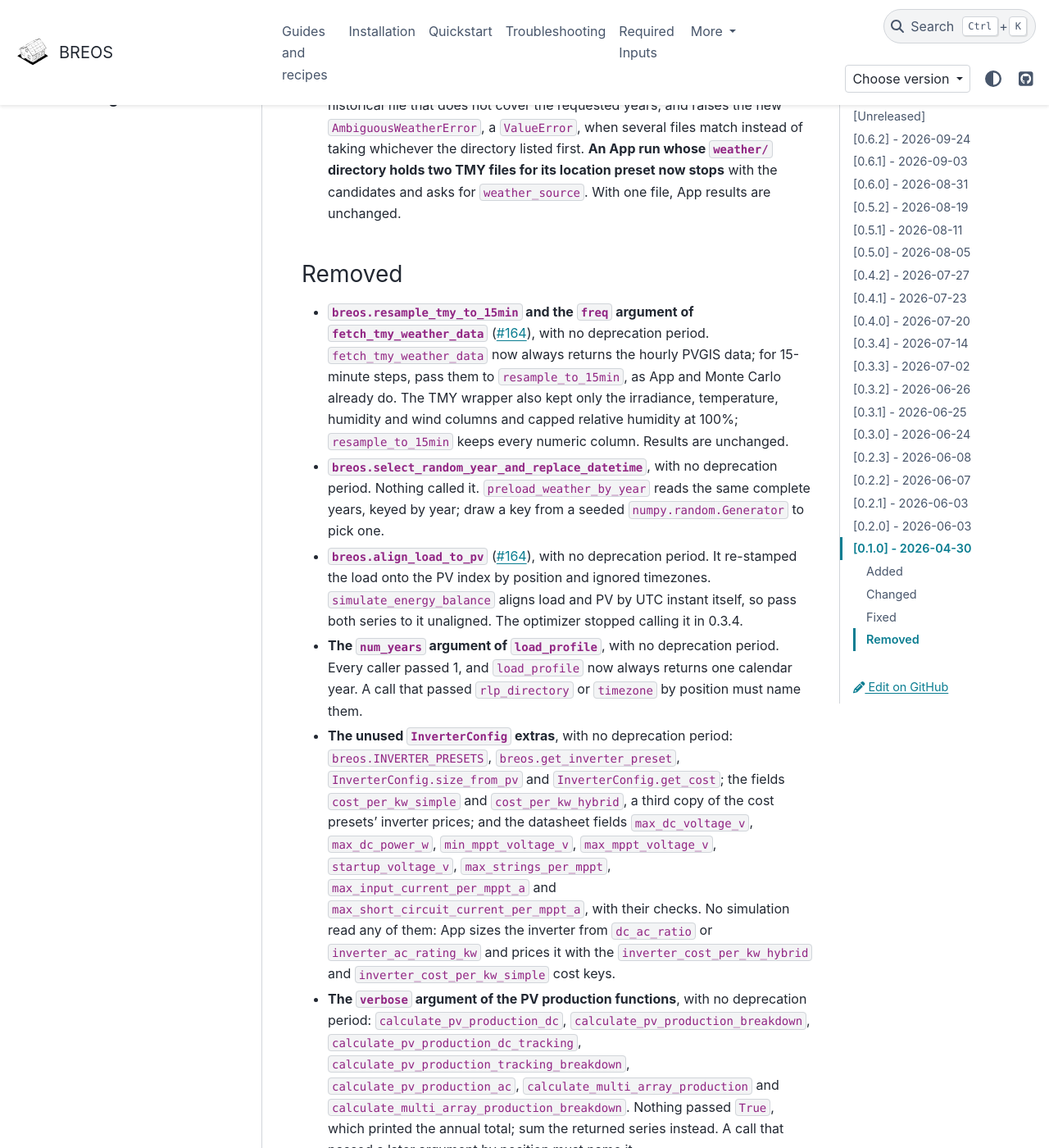
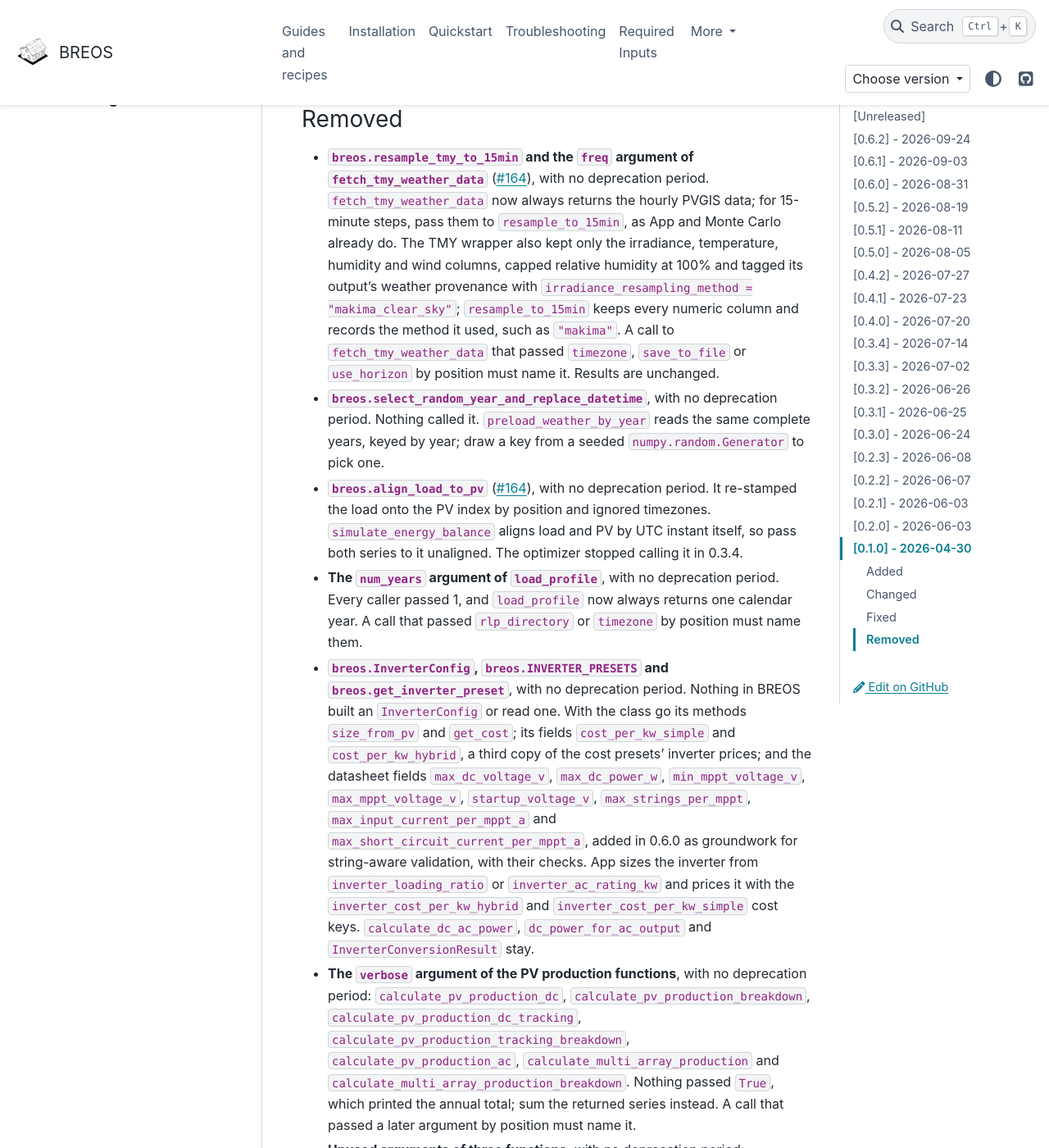
Before and after one commit to Str4vinci/breos, a Sphinx documentation site: the page built from docs/changelog.md, in a window 1280 px wide and 1400 px high, scrolled down 35838 px. Shown: the whole window at 82% size. Built offline with Sphinx 7.4.7 and the PyData theme 0.15.4, drawn with Linux system fonts in a browser that asks for light colours; comment, search, counter and statistics services are not loaded; some of the changed text lies outside the part shown.

Commit message:
refactor: remove InverterConfig and address review of the dead-API cleanup
Delete InverterConfig with its validators, top-level export and tests;
breos.inverter keeps the conversion helpers, now listed on the PV API
page. Drop the freq="h" that validation/fetch_references.py still
passed to fetch_tmy_weather_data. Run the tracking forwarding test
through calculate_pv_production_dc_tracking so it covers the wrapper.
In the CHANGELOG, note the positional shifts in resample_to_15min and
fetch_tmy_weather_data and the dropped makima_clear_sky provenance tag,
and remove or reword unreleased entries that described removed
behaviour.

```diff
--- a/CHANGELOG.md
+++ b/CHANGELOG.md
@@ -997,10 +994,8 @@
   The fetch now runs through the midnight after `end_date` and starts at
   01:00 on `start_date`, so it covers exactly the requested hours.
   Instantaneous fetches are unchanged. `preload_weather_by_year` now warns
-  about each year it skips, and `select_random_year_and_replace_datetime`
-  picks only complete years; it used to pick a short year with a warning. The
-  two share one year-splitting helper, which takes the step size from the
-  whole file. Files fetched before this fix still lose their last year, now
+  about each year it skips, and its year-splitting helper takes the step size
+  from the whole file. Files fetched before this fix still lose their last year, now
   with a warning; fetch them again to keep it. **Results change only for
   interval-mean files fetched from now on**, which give Monte Carlo one more
   weather year. Monte Carlo on existing files is unchanged: the per-year
@@ -1387,10 +1382,8 @@
   Monte Carlo and the optimizer report, escalates it with inflation, so the
   two differ whenever inflation is not zero. Its numbers are unchanged; a test
   pins that the two agree at zero inflation.
-- Four small fixes from the 0.6.2 audit
+- Three small fixes from the 0.6.2 audit
   ([#161](https://github.com/Str4vinci/breos/issues/161)).
-  `get_inverter_preset` returns a copy, so changing one caller's
-  `InverterConfig` no longer changes the preset for every later caller.
   `cost_analysis_projection` matches yearly rows to projection years by their
   `Year` labels instead of by position, so rows in a different order give the
   same projection; labels that are not exactly 1 through the projection length
@@ -1410,9 +1403,13 @@
   with no deprecation period. `fetch_tmy_weather_data` now always returns the
   hourly PVGIS data; for 15-minute steps, pass them to `resample_to_15min`, as
   App and Monte Carlo already do. The TMY wrapper also kept only the
-  irradiance, temperature, humidity and wind columns and capped relative
-  humidity at 100%; `resample_to_15min` keeps every numeric column. Results
-  are unchanged.
+  irradiance, temperature, humidity and wind columns, capped relative
+  humidity at 100% and tagged its output's weather provenance with
+  `irradiance_resampling_method = "makima_clear_sky"`; `resample_to_15min`
+  keeps every numeric column and records the method it used, such as
+  `"makima"`. A call to `fetch_tmy_weather_data` that passed `timezone`,
+  `save_to_file` or `use_horizon` by position must name it. Results are
+  unchanged.
 - **`breos.select_random_year_and_replace_datetime`**, with no deprecation
   period. Nothing called it. `preload_weather_by_year` reads the same complete
   years, keyed by year; draw a key from a seeded `numpy.random.Generator` to
@@ -1426,17 +1423,20 @@
   Every caller passed 1, and `load_profile` now always returns one calendar
   year. A call that passed `rlp_directory` or `timezone` by position must name
   them.
-- **The unused `InverterConfig` extras**, with no deprecation period:
-  `breos.INVERTER_PRESETS`, `breos.get_inverter_preset`,
-  `InverterConfig.size_from_pv` and `InverterConfig.get_cost`; the fields
-  `cost_per_kw_simple` and `cost_per_kw_hybrid`, a third copy of the cost
-  presets' inverter prices; and the datasheet fields `max_dc_voltage_v`,
-  `max_dc_power_w`, `min_mppt_voltage_v`, `max_mppt_voltage_v`,
-  `startup_voltage_v`, `max_strings_per_mppt`, `max_input_current_per_mppt_a`
-  and `max_short_circuit_current_per_mppt_a`, with their checks. No simulation
-  read any of them: App sizes the inverter from `dc_ac_ratio` or
-  `inverter_ac_rating_kw` and prices it with the `inverter_cost_per_kw_hybrid`
-  and `inverter_cost_per_kw_simple` cost keys.
+- **`breos.InverterConfig`, `breos.INVERTER_PRESETS` and
+  `breos.get_inverter_preset`**, with no deprecation period. Nothing in BREOS
+  built an `InverterConfig` or read one. With the class go its methods
+  `size_from_pv` and `get_cost`; its fields `cost_per_kw_simple` and
+  `cost_per_kw_hybrid`, a third copy of the cost presets' inverter prices;
+  and the datasheet fields `max_dc_voltage_v`, `max_dc_power_w`,
+  `min_mppt_voltage_v`, `max_mppt_voltage_v`, `startup_voltage_v`,
+  `max_strings_per_mppt`, `max_input_current_per_mppt_a` and
+  `max_short_circuit_current_per_mppt_a`, added in 0.6.0 as groundwork for
+  string-aware validation, with their checks. App sizes the inverter from
+  `inverter_loading_ratio` or `inverter_ac_rating_kw` and prices it with the
+  `inverter_cost_per_kw_hybrid` and `inverter_cost_per_kw_simple` cost keys.
+  `calculate_dc_ac_power`, `dc_power_for_ac_output` and
+  `InverterConversionResult` stay.
 - **The `verbose` argument of the PV production functions**, with no
   deprecation period: `calculate_pv_production_dc`,
   `calculate_pv_production_breakdown`, `calculate_pv_production_dc_tracking`,
@@ -1445,15 +1445,18 @@
   `calculate_multi_array_production_breakdown`. Nothing passed `True`, which
   printed the annual total; sum the returned series instead. A call that
   passed a later argument by position must name it.
-- **Three unused arguments**, with no deprecation period:
-  `resample_to_15min(non_negative_cols=)`, `fit_cec_params(temp_ref=)`, and
-  `start_time`, `end_time` and `freq` of `build_battery_temperature_series`.
-  `resample_to_15min` still clips the solar and wind columns at zero.
-  `fit_cec_params` fits at 25 °C, the reference temperature at which
-  `calcparams_cec` reads the parameters and the fit normalises gamma, so
-  another value gave inconsistent parameters. `build_battery_temperature_series`
-  now requires `temp_config` and `index`, which every caller passed. The `fit_cec_params` docstring no longer says that `celltype` is
-  unused: it selects the empirical starting guess.
+- **Unused arguments of three functions**, with no deprecation period:
+  `non_negative_cols` of `resample_to_15min`, `temp_ref` of `fit_cec_params`,
+  and `start_time`, `end_time` and `freq` of
+  `build_battery_temperature_series`. `resample_to_15min` still clips the
+  solar and wind columns at zero; a call that passed a later argument by
+  position must name it, or `resample_to_15min(df, "makima", None, 41.1, -8.6)`
+  now reads `41.1` as the longitude. `fit_cec_params` fits at 25 °C, the
+  reference temperature at which `calcparams_cec` reads the parameters and
+  the fit normalises gamma, so another value gave inconsistent parameters.
+  `build_battery_temperature_series` now requires `temp_config` and `index`,
+  which every caller passed. The `fit_cec_params` docstring no longer says
+  that `celltype` is unused: it selects the empirical starting guess.
 - Optimization config keys that nothing read now raise
   ([#181](https://github.com/Str4vinci/breos/issues/181)): `[load]`,
   `simulation.weather_file`, `simulation.irradiance_resampling`, the
--- a/breos/__init__.py
+++ b/breos/__init__.py
@@ -117,7 +117,6 @@
 
 # Inverter
 from breos.inverter import (
-    InverterConfig,
     InverterConversionResult,
     calculate_dc_ac_power,
     dc_power_for_ac_output,
@@ -269,7 +268,6 @@
     "BatteryConfig",
     "CostParams",
     "EmissionsParams",
-    "InverterConfig",
     "InverterConversionResult",
     "OptimizationResult",
     "PVModuleParams",
```
Also changed, not shown: other parts of CHANGELOG.md (+0 -3 lines), ROADMAP.md (+3 -3 lines), docs/api/index.md (+1 -1 lines), docs/api/pv.md (+3 -1 lines), 6 other files.
